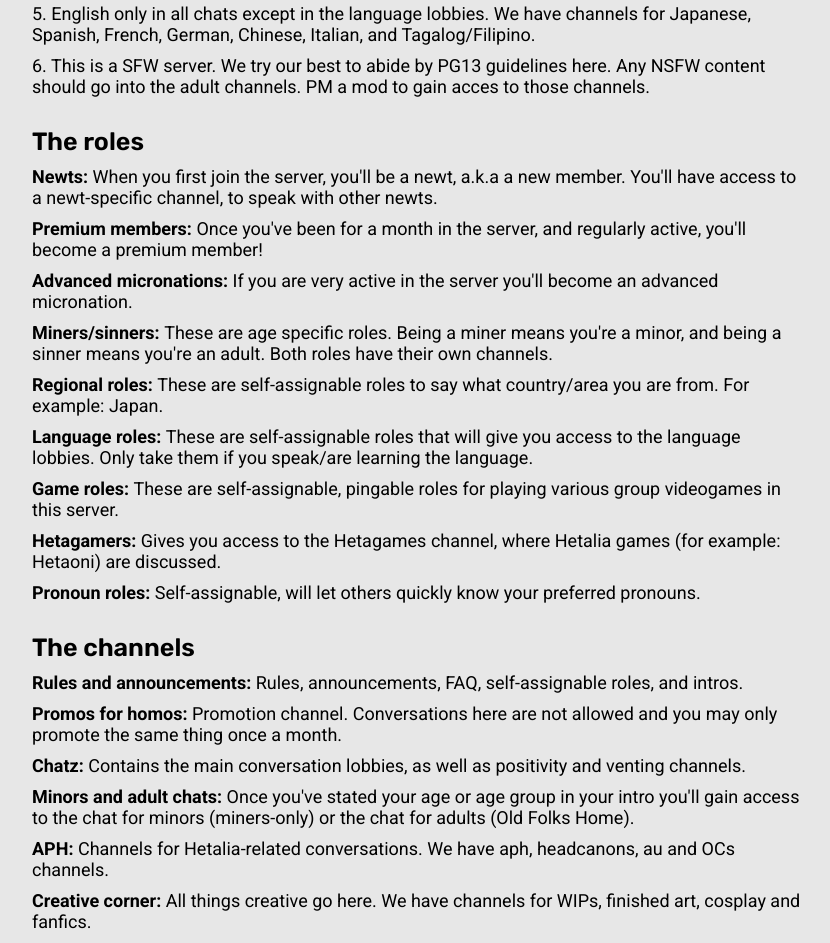
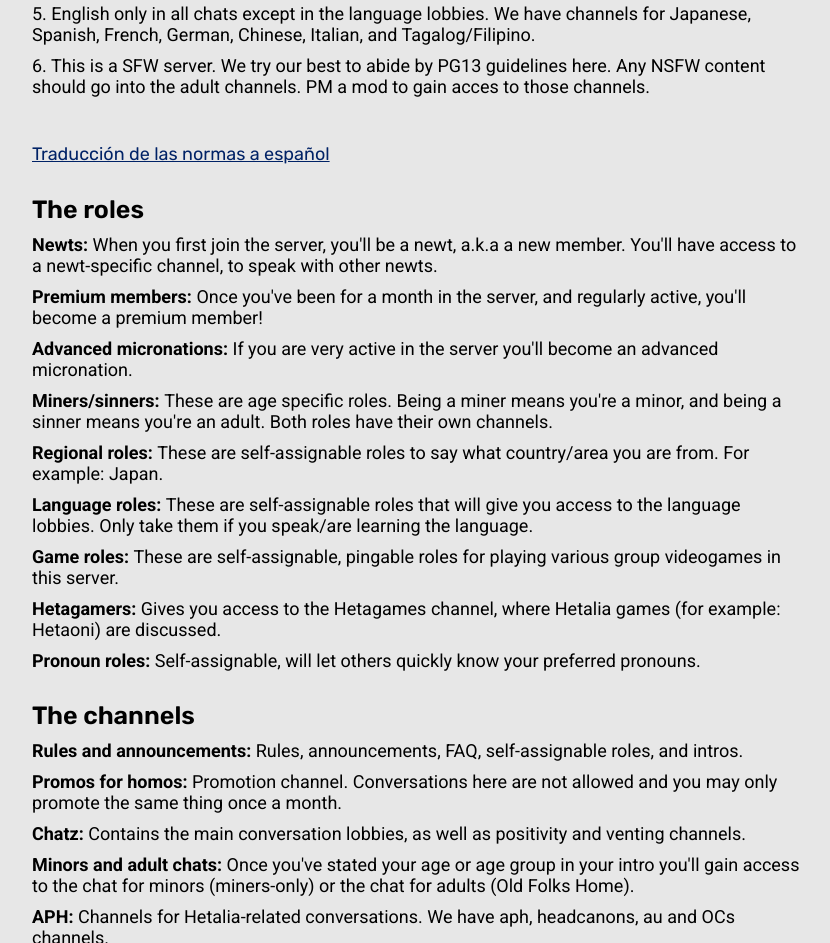
Before and after one commit to jackhill5313/The-Hetalia-Region, a plain HTML site: page about.html in a window 1280 px wide. Shown: the part 767-1710 px from the top of the page, without its empty margins (228-1058 px from the left). Drawn offline with nearby package versions, Linux system fonts and the light colour scheme.

Commit message:
added spanish translation of rules

```diff
--- a/about.html
+++ b/about.html
@@ -96,6 +96,8 @@
 					<p>4. Follow and respect the purpose of each channel. Please read the sidebars on channels/descriptions above the channel for any specific channel rules!</p>
 					<p>5. English only in all chats except in the language lobbies. We have channels for Japanese, Spanish, French, German, Chinese, Italian, and Tagalog/Filipino.</p>
 					<p>6. This is a SFW server. We try our best to abide by PG13 guidelines here. Any NSFW content should go into the adult channels. PM a mod to gain acces to those channels.</p>
+					<br><br>
+					<p><a href="./spanish_translation.pdf" target="_blank">Traducción de las normas a español</a></p>
 			</div>
 			<div class="about-section">
 				<h3>The roles</h3>
```
Also changed, not shown: 1 other file.
